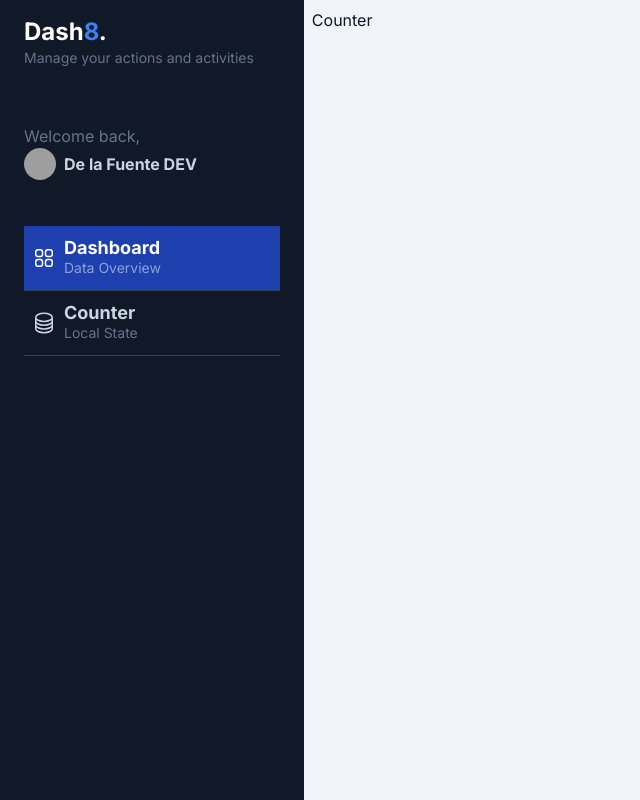
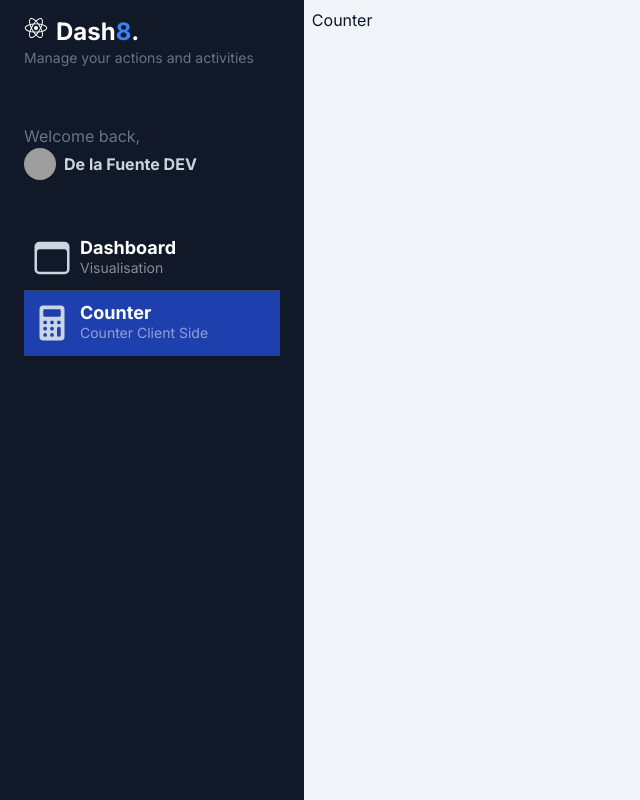
Before and after one commit to delafuentej/next_dashboard, a Next.js app: page /dashboard/counter in a window 1280 px wide. Shown: the whole page, without its empty margins (0-640 px from the left). Built offline with nearby package versions, Linux system fonts and the light colour scheme; grey boxes are pictures that could not be loaded.

Commit message:
icons + active route

```diff
--- a/src/app/components/Sidebar.tsx
+++ b/src/app/components/Sidebar.tsx
@@ -1,6 +1,33 @@
 
 import Image from 'next/image'
 
+//components
+import SidebarMenuItem from './SidebarMenuItem';
+//icons
+import { IoLogoReact, IoBrowsersOutline, IoCalculator } from "react-icons/io5";
+
+
+
+
+
+const menuItems = [
+    {
+        path: '/dashboard/main',
+        icon: <IoBrowsersOutline size={40}/>,
+        title: 'Dashboard',
+        subTitle: 'Visualisation',
+
+    },
+    {
+        path: '/dashboard/counter',
+        icon: <IoCalculator size={40}/>,
+        title: 'Counter',
+        subTitle: 'Counter Client Side',
+
+    },
+
+
+]
 
 export const Sidebar = () => {
   return (
@@ -9,7 +36,13 @@
         className="bg-gray-900 min-h-screen z-10 text-slate-300 w-64 left-0 h-screen overflow-y-scroll">
 
            <div id="logo" className="my-4 px-6">
-            <h1 className="text-lg md:text-2xl font-bold text-white">Dash<span className="text-blue-500">8</span>.</h1>
+
+            <h1 className="text-lg md:text-2xl font-bold text-white flex item-center">
+            <IoLogoReact className='mr-2'/>
+                <span>Dash</span>
+                <span className="text-blue-500">8</span>.
+            </h1>
+
             <p className="text-slate-500 text-sm">Manage your actions and activities</p>
            </div>
            <div id="profile" className="px-6 py-10">
@@ -29,30 +62,17 @@
                 </a>
            </div>
            <div id="nav" className="w-full px-6">
+                {menuItems.map( item => (
+                    <SidebarMenuItem
+                        key = {item.path}
+                       {...item}
+                    />
+                ))
 
-            <a href="#" className="w-full px-2 inline-flex space-x-2 items-center border-b border-slate-700 py-3 bg-blue-800 hover:bg-white/5 transition ease-linear duration-150">
-                <div>
-                    <svg xmlns="http://www.w3.org/2000/svg" fill="none" viewBox="0 0 24 24" strokeWidth="1.5" stroke="currentColor" className="w-6 h-6 text-white">
-                        <path strokeLinecap="round" strokeLinejoin="round" d="M3.75 6A2.25 2.25 0 016 3.75h2.25A2.25 2.25 0 0110.5 6v2.25a2.25 2.25 0 01-2.25 2.25H6a2.25 2.25 0 01-2.25-2.25V6zM3.75 15.75A2.25 2.25 0 016 13.5h2.25a2.25 2.25 0 012.25 2.25V18a2.25 2.25 0 01-2.25 2.25H6A2.25 2.25 0 013.75 18v-2.25zM13.5 6a2.25 2.25 0 012.25-2.25H18A2.25 2.25 0 0120.25 6v2.25A2.25 2.25 0 0118 10.5h-2.25a2.25 2.25 0 01-2.25-2.25V6zM13.5 15.75a2.25 2.25 0 012.25-2.25H18a2.25 2.25 0 012.25 2.25V18A2.25 2.25 0 0118 20.25h-2.25A2.25 2.25 0 0113.5 18v-2.25z" />
-                      </svg>
+                }
 
-                </div>
-                <div className="flex flex-col">
-                    <span className="text-lg font-bold leading-5 text-white">Dashboard</span>
-                    <span className="text-sm text-white/50 hidden md:block">Data Overview</span>
-                </div>
-            </a>
-            <a href="#" className="w-full px-2 inline-flex space-x-2 items-center border-b border-slate-700 py-3 hover:bg-white/5 transition ease-linear duration-150">
-                <div>
-                    <svg xmlns="http://www.w3.org/2000/svg" fill="none" viewBox="0 0 24 24" strokeWidth="1.5" stroke="currentColor" className="w-6 h-6">
-                        <path strokeLinecap="round" strokeLinejoin="round" d="M20.25 6.375c0 2.278-3.694 4.125-8.25 4.125S3.75 8.653 3.75 6.375m16.5 0c0-2.278-3.694-4.125-8.25-4.125S3.75 4.097 3.75 6.375m16.5 0v11.25c0 2.278-3.694 4.125-8.25 4.125s-8.25-1.847-8.25-4.125V6.375m16.5 0v3.75m-16.5-3.75v3.75m16.5 0v3.75C20.25 16.153 16.556 18 12 18s-8.25-1.847-8.25-4.125v-3.75m16.5 0c0 2.278-3.694 4.125-8.25 4.125s-8.25-1.847-8.25-4.125" />
-                      </svg>
-                </div>
-                <div className="flex flex-col">
-                    <span className="text-lg text-slate-300 font-bold leading-5">Counter</span>
-                    <span className="text-sm text-slate-500 hidden md:block">Local State</span>
-                </div>
-            </a>
+
+
 
            </div>
         </div>
--- /dev/null
+++ b/src/app/components/SidebarMenuItem.tsx
@@ -0,0 +1,36 @@
+'use client';
+
+import Link from 'next/link';
+import { usePathname } from 'next/navigation';
+import React from 'react'
+
+interface Props {
+    path: string;
+    icon: JSX.Element;
+    title: string;
+    subTitle: string;
+}
+
+function SidebarMenuItem({path, icon, title, subTitle}:Props) {
+    const currentPath = usePathname();
+  return (
+            <Link href={path}
+                className={`w-full px-2 inline-flex space-x-2 items-center border-b border-slate-700 py-3 transition ease-linear duration-150
+                    ${ currentPath === path ? 'bg-blue-800': ''}
+            `}>
+                <div>
+                {/* icon */}
+                <div>
+                    {icon}
+                </div>
+
+                </div>
+                <div className="flex flex-col">
+                    <span className="text-lg font-bold leading-5 text-white">{title}</span>
+                    <span className="text-sm text-white/50 hidden md:block">{subTitle}</span>
+                </div>
+            </Link>
+  )
+}
+
+export default SidebarMenuItem
--- a/src/app/components/index.ts
+++ b/src/app/components/index.ts
@@ -1 +1,2 @@
 export * from './Sidebar';
+export * from './SidebarMenuItem';
--- /dev/null
+++ b/src/app/dashboard/main/page.tsx
@@ -0,0 +1,10 @@
+import React from 'react'
+
+const Main = () => {
+  return(
+    <div>Main</div>
+  )
+
+}
+
+export default Main;
--- a/src/app/page.tsx
+++ b/src/app/page.tsx
@@ -1,10 +1,7 @@
 import { redirect } from "next/navigation"
 
 export default function Home() {
-  redirect('/dashboard/counter')
-  return (
-    <>
-      <h1>Hallo Welt</h1>
-    </>
+  redirect('/dashboard/main');
 
-)}
+
+  }
```
Also changed, not shown: package.json (+5 -4 lines), 1 other file (tests, documents, lock files or other folders).
